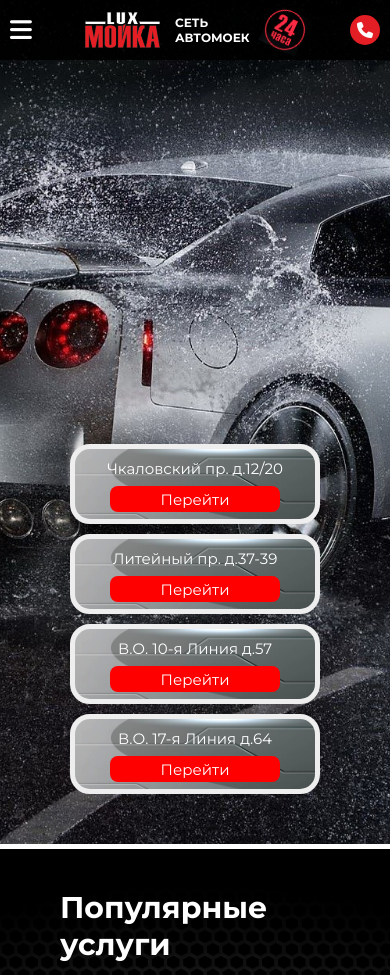
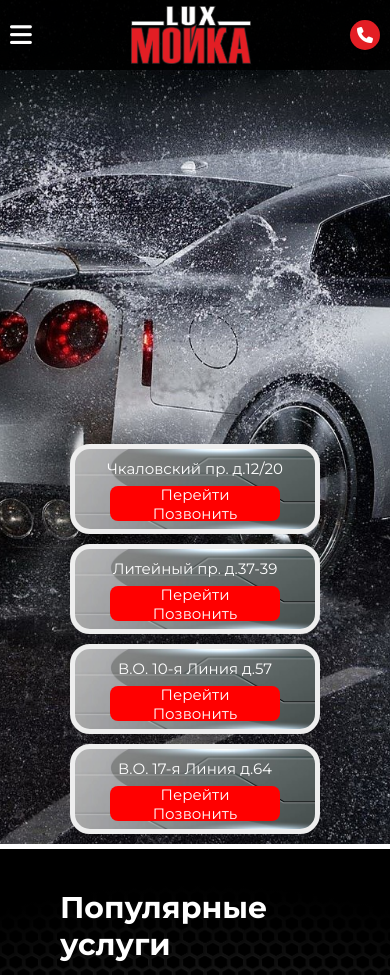
Before and after one commit to vladusha2423/washlux_front, a PHP site: page / in a window 390 px wide. Shown: the top 975 px of the page. Run offline with PHP 8.4, Linux system fonts and the light colour scheme; some libraries are stand-ins or nearby versions.

Commit message:
detailing

```diff
--- a/index.html
+++ b/index.html
@@ -21,26 +21,13 @@
             <i class="fas fa-bars"></i>
         </div>
         <div class="nav-logo">
-            <img src="images/logo.png" id="main-logo" alt="Логотип компании">
             <div class="nav-logo-title">
                 СЕТЬ <br> АВТОМОЕК
             </div>
+            <img src="images/logo.png" id="main-logo" alt="Логотип компании">
             <img src="images/24.png" id="logo-hours" alt="Логотип компании">
         </div>
-        <div class="nav-menu">
-            <div class="nav-menu-point">
-                О компании
-            </div>
-            <div class="nav-menu-point">
-                Услуги
-            </div>
-            <div class="nav-menu-point">
-                Акции
-            </div>
-            <div class="nav-menu-point">
-                Контакты
-            </div>
-        </div>
+
         <div class="nav-phone">
             <div class="nav-phone-title">
                 +7(812)309-8-111
@@ -52,28 +39,29 @@
     </div>
 </nav>
 <div class="nav-mobile">
-    <div class="nav-mobile-point">О компании</div>
-    <div class="nav-mobile-point">Услуги</div>
+    <div class="nav-mobile-point">Наши услуги</div>
+    <div class="nav-mobile-point">Премиальный детейлинг</div>
+    <div class="nav-mobile-point">Подарочный сертификат</div>
     <div class="nav-mobile-point">Акции</div>
-    <div class="nav-mobile-point">Контакты</div>
+    <div class="nav-mobile-point">Вакансии</div>
 </div>
 <div id="header">
     <div id="address-container">
         <div class="address">
             <div class="address-text">Чкаловский пр. д.12/20</div>
-            <div class="call" id="call-chkal">Перейти</div>
+            <div class="call" id="call-chkal">Перейти <br> Позвонить</div>
         </div>
         <div class="address">
             <div class="address-text">Литейный пр. д.37-39</div>
-            <div class="call" id="call-lit">Перейти</div>
+            <div class="call" id="call-lit">Перейти <br> Позвонить</div>
         </div>
         <div class="address">
             <div class="address-text">В.О. 10-я Линия д.57</div>
-            <div class="call" id="call-10line">Перейти</div>
+            <div class="call" id="call-10line">Перейти <br> Позвонить</div>
         </div>
         <div class="address">
             <div class="address-text">В.О. 17-я Линия д.64</div>
-            <div class="call" id="call-17line">Перейти</div>
+            <div class="call" id="call-17line">Перейти <br> Позвонить</div>
         </div>
     </div>
 </div>
@@ -165,31 +153,35 @@
         </div>
     </div>
 </div>
-<!--<div id="detail">-->
-<!--    <div class="detail-img">-->
+<div class="white-space"></div>
+<div id="detail">
+    <div class="detail-container">
+        <div class="detail-img">
 
-<!--    </div>-->
-<!--    <div class="detail-content">-->
-<!--        <div class="detail-content-title">-->
-<!--            <div class="detail-content-premium">-->
-<!--                Премиальный-->
-<!--            </div>-->
-<!--            <div class="detail-content-detailing">-->
-<!--                DETAILING-->
-<!--            </div>-->
-<!--        </div>-->
+        </div>
+        <div class="detail-content">
+            <div class="detail-content-title">
+                <div class="detail-content-premium">
+                    Премиальный
+                </div>
+                <div class="detail-content-detailing">
+                    DETAILING
+                </div>
+            </div>
 
-<!--        <div class="detail-content-text">-->
-<!--            Более глубокая и тщательная очистка кузова автомобиля-->
-<!--            <br>-->
-<!--            <br>-->
-<!--            Мы уделяем особое внимание мелким деталям и труднодоступным местам-->
-<!--        </div>-->
-<!--        <div class="detail-content-more call">-->
-<!--            Подробнее-->
-<!--        </div>-->
-<!--    </div>-->
-<!--</div>-->
+            <div class="detail-content-text">
+                Более глубокая и тщательная очистка кузова автомобиля
+                <br>
+                <br>
+                Мы уделяем особое внимание мелким деталям и труднодоступным местам
+            </div>
+            <div class="detail-content-more call">
+                Подробнее
+            </div>
+        </div>
+    </div>
+
+</div>
 <div class="ya-map">
     <iframe src="https://yandex.ru/map-widget/v1/?um=constructor%3Aeb2585ea6017f3522d2b56225ef70fc25d838da6e17c39c8584d24efd5083d9a&amp;source=constructor" width="100%" height="500" frameborder="0"></iframe>
 </div>
--- a/styles/header.css
+++ b/styles/header.css
@@ -47,12 +47,13 @@ body {
     border-radius: 8px;
     margin-top: 35px;
     width: 200px;
-    height: 40px;
+    height: 50px;
     background-color: red;
     display: flex;
     justify-content: center;
     align-items: center;
     cursor: pointer;
+    text-align: center;
 }
 .call:hover{
     background-color: #d00000;
@@ -63,22 +64,22 @@ body {
 }
 @media (max-width: 1200px){
     .address{
-        height: 90px;
+        height: 120px;
         border: 5px solid #eeeeee;
         margin-bottom: 20px;
     }
     #address-container{
         width: 600px;
         justify-content: space-around;
-        margin-bottom: 105px;
+        margin-bottom: 150px;
         flex-wrap: wrap;
     }
     .address-text{
         margin-top: 10px;
     }
     .call{
-        margin-top: 12px;
-        height: 36px;
+        margin-top: 30px;
+        height: 50px;
     }
 }
 @media(max-width: 600px){
@@ -99,13 +100,13 @@ body {
         /*flex-direction: column;*/
     }
     .address{
-        height: 70px;
+        height: 80px;
         border: 5px solid #eeeeee;
         width: 240px;
         margin-bottom: 10px;
     }
     .call{
-        height: 26px;
+        height: 35px;
         margin-top: 8px;
     }
 }
--- a/styles/navbar.css
+++ b/styles/navbar.css
@@ -1,6 +1,6 @@
 nav{
     width: calc(100% - 20px);
-    height: 80px;
+    height: 110px;
     position: fixed;
     display: flex;
     flex-direction: row;
@@ -20,26 +20,28 @@ nav{
     width: 1200px;
 }
 .nav-logo{
-    width: 360px;
+    width: 410px;
     height: 100%;
     display: flex;
     flex-direction: row;
     justify-content: space-between;
     align-items: center;
     cursor: pointer;
+    margin-right: 65px;
 }
 .nav-logo-title{
     width: 125px;
     font-size: 20px;
     font-weight: 700;
     color: white;
+    text-align: right;
 }
 #main-logo{
-    width: 150px;
+    width: 200px;
 }
 #logo-hours{
     width: 60px;
-    transform: rotate(25deg);
+    /*transform: rotate(25deg);*/
 }
 .nav-menu{
     width: 615px;
@@ -82,7 +84,7 @@ nav{
     align-items: center;
 }
 .nav-mobile-trigger{
-    display: none;
+    display: block;
     color: white;
     font-size: 25px;
     padding-left: 20px;
@@ -97,33 +99,27 @@ nav{
         width: calc(100% - 525px);
     }
 }
-@media(max-width: 1000px){
-    .nav-menu{
-        display: none;
-    }
-    .nav-mobile-trigger{
-        display: block;
-    }
-}
-@media(max-width: 768px){
+
+@media(max-width: 840px){
     nav{
-        height: 60px;
+        height: 90px;
     }
     .nav-mobile-trigger{
         width: 125px;
     }
     .nav-logo{
-        width: 250px;
+        width: 340px;
+        margin-right: 40px;
     }
     #main-logo{
-        width: 100px;
+        width: 150px;
     }
     #logo-hours{
-        width: 40px;
+        width: 55px;
     }
     .nav-logo-title{
-        width: 95px;
-        font-size: 15px;
+        width: 100px;
+        font-size: 16px;
     }
     .nav-phone{
         width: 145px;
@@ -136,25 +132,45 @@ nav{
         height: 30px;
     }
 }
-@media(max-width: 600px){
-    #main-logo{
-        width: 75px;
-    }
-    .nav-logo-title{
-        width: 75px;
-        font-size: 12px;
-    }
-    .nav-logo{
-        width: 220px;
-    }
+@media(max-width: 680px){
     .nav-phone-title{
         display: none;
+    }
+    .nav-mobile-trigger{
+        padding-left: 0;
+        width: auto;
     }
     .nav-phone{
         width: auto;
     }
-    .nav-mobile-trigger{
-        padding-left: 0;
-        width: 30px;
+    .nav-logo{
+        margin-right: 0;
     }
 }
+@media(max-width: 500px){
+    nav{
+        height: 70px;
+    }
+    #main-logo{
+        width: 120px;
+    }
+    .nav-logo-title{
+        width: 90px;
+        font-size: 14px;
+    }
+    .nav-logo{
+        width: 280px;
+        margin-right: 0;
+    }
+}
+@media(max-width: 400px){
+    .nav-logo{
+        width: auto;
+    }
+    .nav-logo-title{
+        display: none;
+    }
+    #logo-hours{
+        display: none;
+    }
+}
--- a/styles/style.css
+++ b/styles/style.css
@@ -9,12 +9,17 @@ body{
 }
 .black-space{
     width: 100%;
-    height: 80px;
+    height: 110px;
     background: black;
 }
 
-@media(max-width: 768px){
+@media(max-width: 840px){
     .black-space{
-        height: 60px;
+        height: 90px;
     }
 }
+@media(max-width: 500px){
+    .black-space{
+        height: 70px;
+    }
+}
```
Also changed, not shown: 10line/index.html (+11 -22 lines), 17line/index.html (+9 -21 lines), chkal/index.html (+9 -21 lines), litei/index.html (+9 -21 lines), styles/detail.css (+71 -4 lines).
